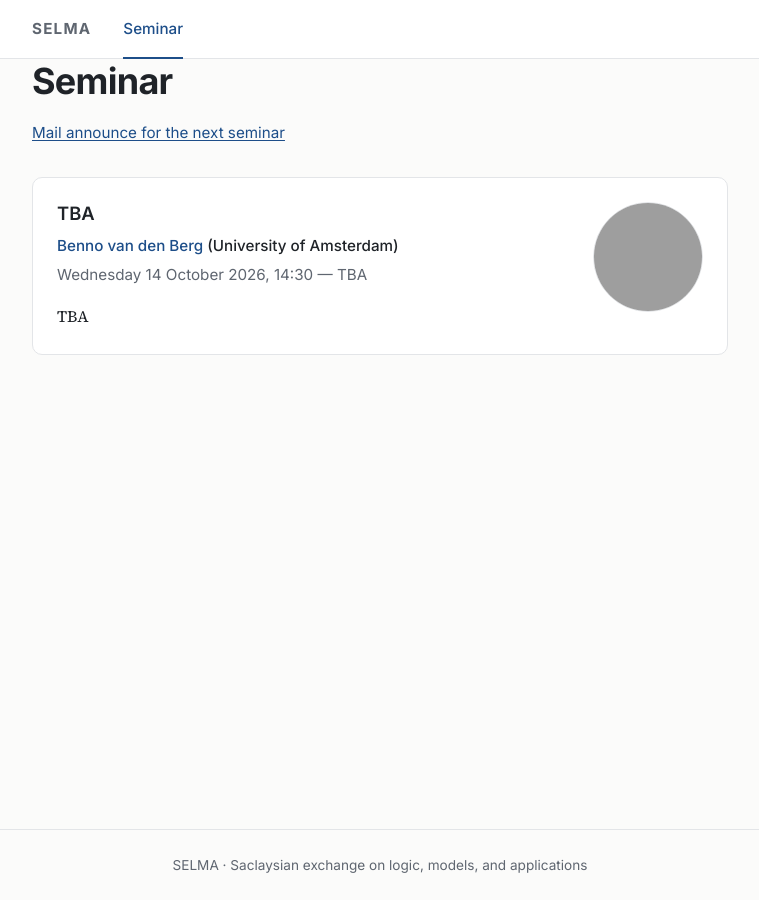
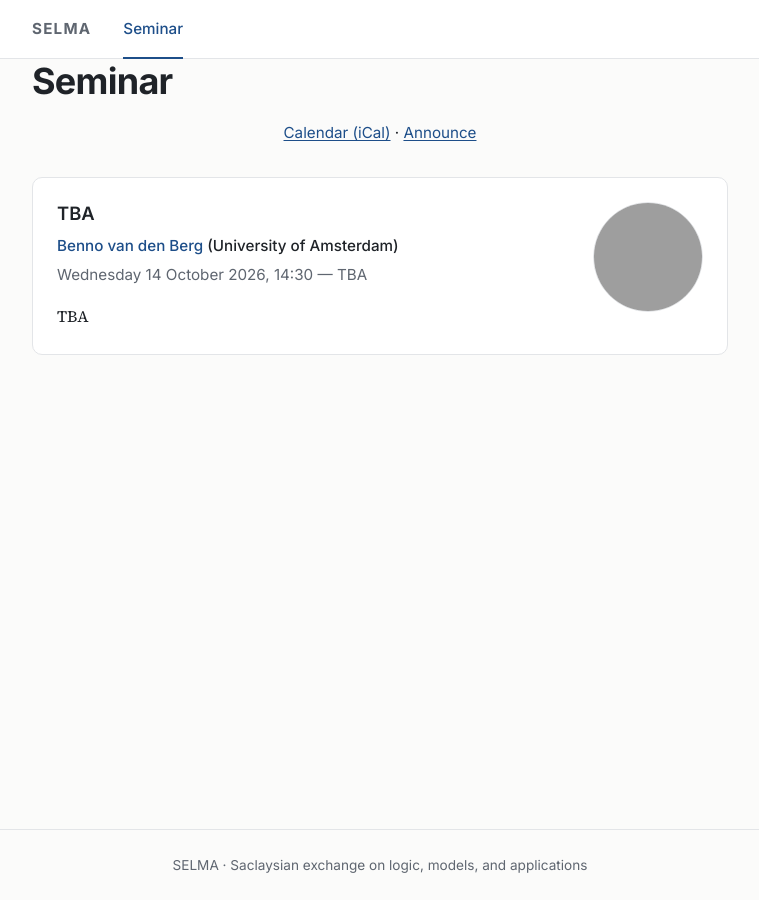
Before and after one commit to smimram/selma, a Jekyll site: the page built from seminar/index.md, in a window 1280 px wide. Shown: the whole page, without its empty margins (260-1019 px from the left). Built offline with Jekyll 4.4.1, drawn with Linux system fonts in a browser that asks for light colours; grey boxes are pictures that could not be loaded.

Commit message:
Calendar + url.

```diff
--- a/_config.yml
+++ b/_config.yml
@@ -1,3 +1,5 @@
 title: SELMA
 description: "Saclaysian exchange on logic, models, and applications"
 lang: en
+url: "https://smimram.github.io"
+baseurl: "/selma"
--- a/assets/style.css
+++ b/assets/style.css
@@ -188,6 +188,7 @@ main p, main li {
 }
 
 .announce {
+  text-align: center;
   font-family: Inter, system-ui, sans-serif;
   font-size: 0.95rem;
   margin: -0.5rem 0 2rem;
--- a/seminar/announce.txt
+++ b/seminar/announce.txt
@@ -27,3 +27,7 @@ The SELMA organizers
 {% else -%}
 No upcoming seminar.
 {% endif -%}
+
+---
+Webpage: https://smimram.github.io/selma/seminar/
+Calendar: https://smimram.github.io/selma/seminar/calendar.ics
--- a/seminar/index.md
+++ b/seminar/index.md
@@ -5,7 +5,11 @@ title: Seminar
 
 # Seminar
 
-<p class="announce"><a href="announce.txt">Mail announce for the next seminar</a></p>
+<p class="announce">
+<a href="calendar.ics">Calendar (iCal)</a>
+·
+<a href="announce.txt">Announce</a>
+</p>
 
 {% for s in site.data.seminar %}
 <div class="seminar">
```
Also changed, not shown: 1 other file.
